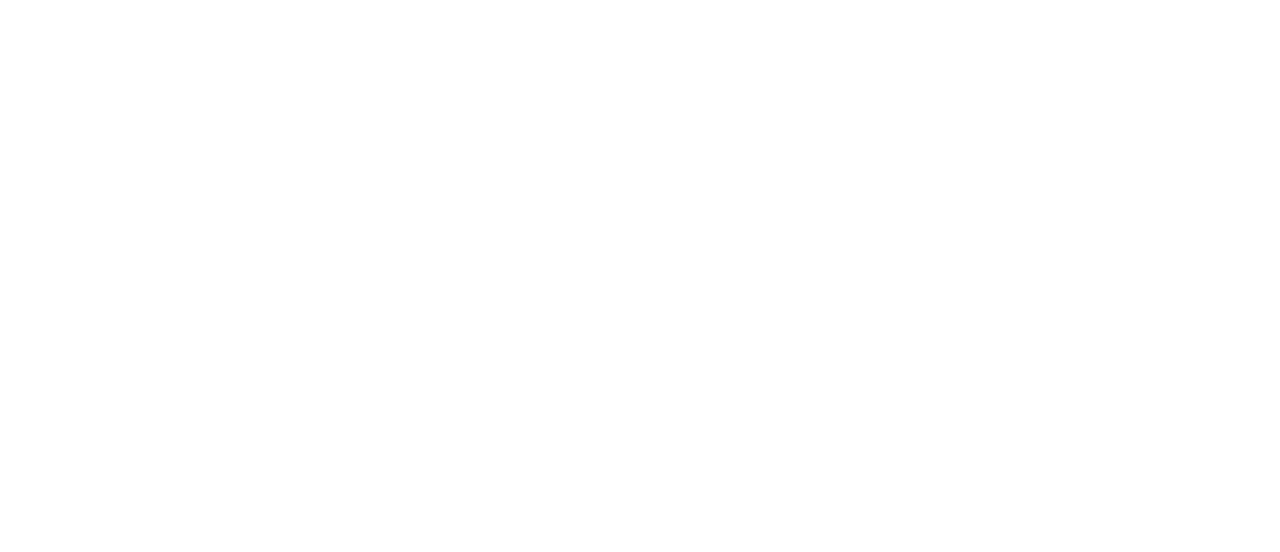
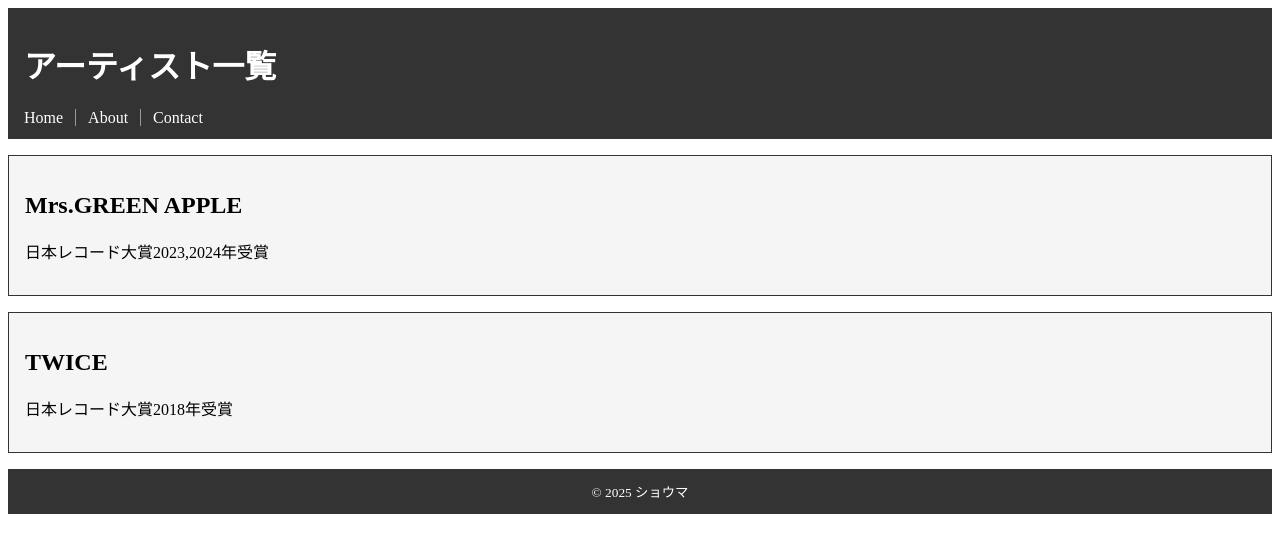
Before and after one commit to shoma25ss/RideTech_front_test_1, a plain HTML site: page 1-2/index.html in a window 1280 px wide. Drawn offline with Linux system fonts and the light colour scheme.

Commit message:
テスト回答：セクション1の問題を解答

```diff
--- a/1-1/index.html
+++ b/1-1/index.html
@@ -1 +1,14 @@
 <!-- この下に記載 -->
+<!DOCTYPE html>
+<html lang="ja">
+<head>
+ <meta charset="UTF-8"/>
+ <link rel="stylesheet" href="style.css"/>
+</head>
+<div class="box">
+ <h1 id="main-title">テストページ</h1>
+ <p>これは問題1の本文です。</p>
+ <img src="sample.jpg" alt="サンプル画像"/>
+ <p><a href="<https://example.com>">Example サイトへ</a></p>
+</div>
+</html>
--- a/1-1/style.css
+++ b/1-1/style.css
@@ -1 +1,49 @@
 /* ここに記載 */
+h1 {
+ color: blue;
+ margin-bottom: 2rem;
+ font-size: 3rem;
+ }
+
+p {
+ font-size: 1rem;
+}
+
+img {
+    width: 200px;
+    height: auto;
+    display: block;
+    margin: 0 auto;
+}
+
+h1, p {
+    text-align: center;
+ }
+
+.container p {
+    color: darkgray;
+}
+
+a:hover {
+    color: orange;
+}
+
+button {
+    color: blue;
+    border: none;
+    border-radius: 8px;
+}
+
+button:hover {
+    background-color: orange;
+}
+
+.container {
+    max-width: 200px;
+    margin: 2rem auto;
+    padding: 1rem;
+}
+
+.parent {
+    text-align: center;
+}
--- a/1-2/index.html
+++ b/1-2/index.html
@@ -1 +1,25 @@
 <!-- この下に記載 -->
+<!DOCTYPE html>
+<html lang="ja">
+<head>
+ <meta charset="UTF-8">
+ <link rel="stylesheet" href="style.css">
+</head>
+<header>
+ <h1>アーティスト一覧</h1>
+ <nav><a href="#">Home</a><a href="#">About</a><a href="#">Contact</a></nav>
+</header>
+<main>
+ <div class="artist-card">
+  <h2>Mrs.GREEN APPLE</h2>
+  <p>日本レコード大賞2023,2024年受賞</p>
+ </div>
+ <div class="artist-card">
+  <h2>TWICE</h2>
+  <p>日本レコード大賞2018年受賞</p>
+ </div>
+</main>
+<footer>
+ <small>&copy; 2025 ショウマ</small>
+</footer>
+</html>
--- a/1-2/style.css
+++ b/1-2/style.css
@@ -1 +1,45 @@
 /* ここに記載 */
+h1, nav, footer {
+ color: white;
+}
+
+h2, p {
+ color: black;
+}
+
+footer {
+ text-align: center;
+ border: 1px solid #333;
+ background-color: #333;
+ padding: 12px 16px;
+}
+
+header {
+ background-color: #333;
+ padding: 12px 16px;
+}
+
+nav a {
+ color: white;
+ margin-right: 12px;
+ text-decoration: none;
+}
+
+nav a:visited {
+ color: white;
+ text-decoration: none;
+}
+
+/* ナビの区切り線 */
+nav a + a {
+  border-left: 1px solid rgba(255, 255, 255, 0.5);
+  padding-left: 12px;
+}
+
+/* アーティストカードの枠 */
+.artist-card {
+  border: 1px solid #333;
+  padding: 16px;
+  margin: 16px 0;
+  background-color: #f5f5f5;
+}
--- a/1-3/style.css
+++ b/1-3/style.css
@@ -1 +1,29 @@
 /* ここに記載 */
+body {
+ display: flex;
+ gap: 16px;
+ padding: 16px;
+}
+
+.artist-card {
+ border: 1px solid #333;
+ padding: 16px;
+ background-color: white;
+ flex: 1;
+}
+
+a:hover {
+ color: yellowgreen;
+}
+
+button {
+ background-color: #007bff;
+ color: #ffffff;
+ padding: 0.5rem 1rem;
+ border: none;
+ border-radius: 4px;
+}
+
+button:hover {
+ background-color: yellowgreen;
+}
```
Also changed, not shown: 1-3/index.html (+19 -0 lines).
